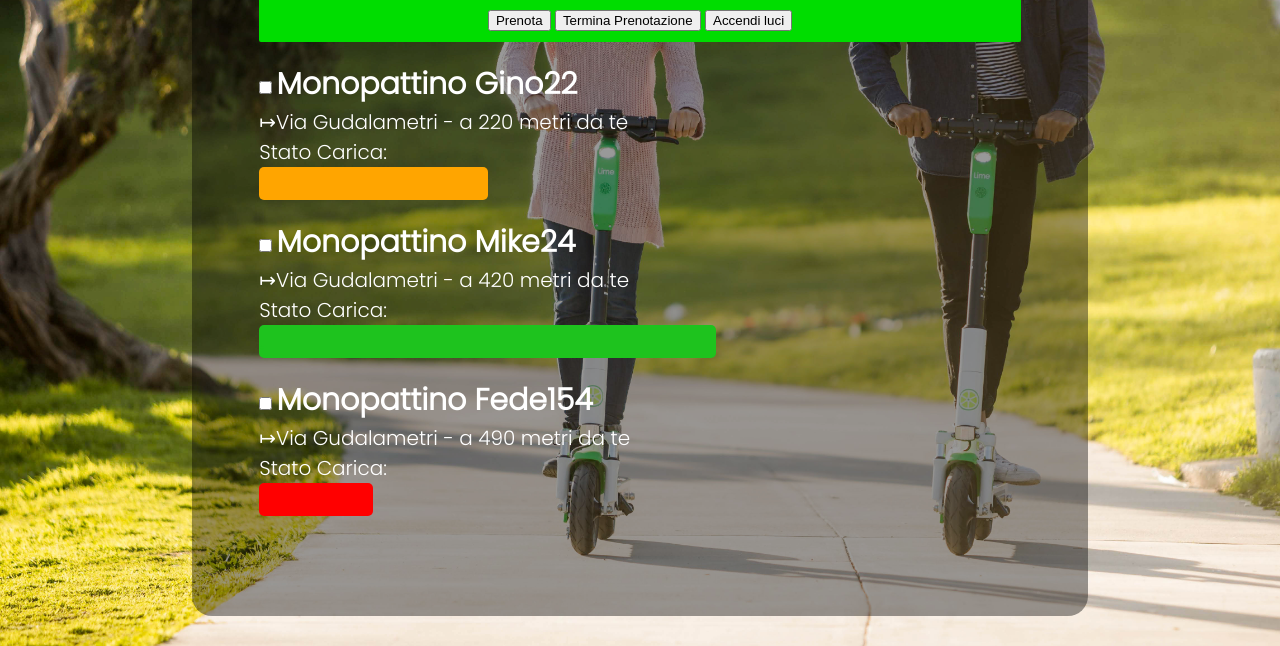
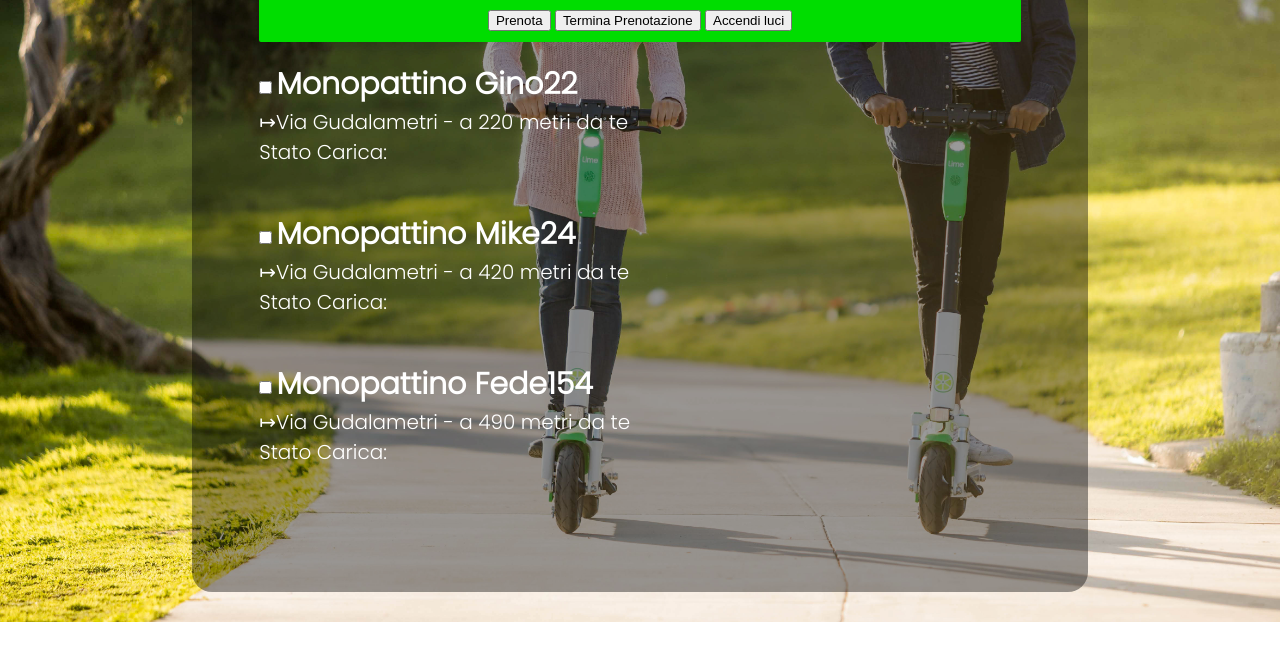
Before and after one commit to Daniele206/Cooding-Challeng, a plain HTML site: page index.html in a window 1280 px wide. Shown: the part 267-913 px from the top of the page. After the commit the page ends 889 px from the top, so only its background shows below. Drawn offline with Linux system fonts and the light colour scheme.

Commit message:
Update index.html

```diff
--- a/index.html
+++ b/index.html
@@ -28,7 +28,7 @@
           <span>Monopattino Gino22</span>
           <p class="arrow">Via Gudalametri - a 220 metri da te</p>
           <p>Stato Carica:</p>
-          <span class="_1">.</span>
+          <span class="_1"></span>
         </section>
 
         <section>
@@ -36,7 +36,7 @@
           <span>Monopattino Mike24</span>
           <p class="arrow">Via Gudalametri - a 420 metri da te</p>
           <p>Stato Carica:</p>
-          <span class="_2">.</span>
+          <span class="_2"></span>
         </section>
 
         <section>
@@ -44,7 +44,7 @@
           <span>Monopattino Fede154</span>
           <p class="arrow">Via Gudalametri - a 490 metri da te</p>
           <p>Stato Carica:</p>
-          <span class="_3">.</span>
+          <span class="_3"></span>
         </section>
       </main>
 
```
